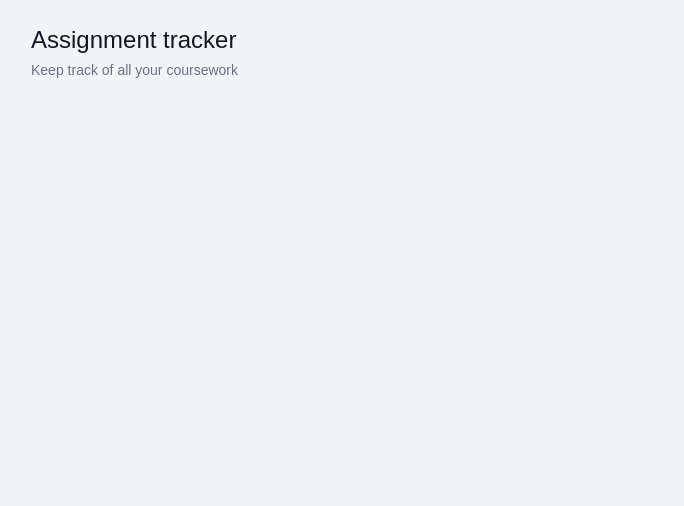
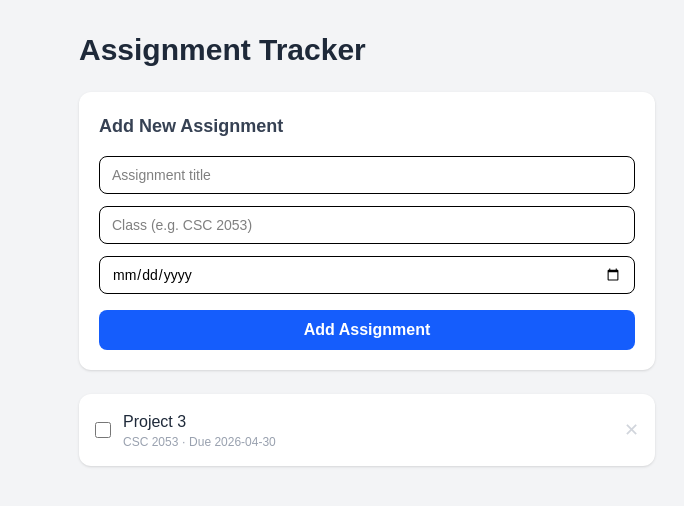
Before and after one commit to mfunchion/Assignment-Tracker, a Next.js app: page / in a window 1280 px wide. Shown: the top 506 px of the page, without its empty margins (273-957 px from the left). Built offline with nearby package versions, Linux system fonts and the light colour scheme.

Commit message:
added list style for the assignment tracker and the functions to add and delete

```diff
--- a/app/page.js
+++ b/app/page.js
@@ -1,13 +1,103 @@
-import Image from "next/image";
+'use client';
+import { useState } from 'react';
 
 export default function Home() {
+  const [assignments, setAssignments] = useState([
+    { id: 1, title: 'Project 3', cls: 'CSC 2053', due: '2026-04-30', done: false }
+  ]);
+
+  const [title, setTitle] = useState('');
+  const [cls, setCls] = useState('');
+  const [due, setDue] = useState('');
+
+  function addAssignment() {
+    if (!title || !cls || !due) return alert('Please fill in all fields.');
+    setAssignments([...assignments, { id: Date.now(), title, cls, due, done: false }]);
+    setTitle('');
+    setCls('');
+    setDue('');
+  }
+
+  function toggleDone(id) {
+    setAssignments(assignments.map(a =>
+      a.id === id ? { ...a, done: !a.done } : a
+    ));
+  }
+
+  function deleteAssignment(id) {
+    setAssignments(assignments.filter(a => a.id !== id));
+  }
+
   return (
-    <main className="min-h-screen bg-gray-100 p-6">
-      <div className="max-w-2xl mx-auto">
-        <div className="mb-6">
-          <h1 className="text-2xl font-medium text-gray-900">Assignment tracker</h1>
-          <p className="text-sm text-gray-500 mt-1">Keep track of all your coursework</p>
+    <main className="min-h-screen bg-gray-100 p-8">
+      <div className="max-w-xl mx-auto">
+
+        <h1 className="text-3xl font-bold text-gray-800 mb-6">Assignment Tracker</h1>
+
+        <div className="bg-white rounded-xl p-5 shadow mb-6">
+          <h2 className="text-lg font-semibold text-gray-700 mb-4">Add New Assignment</h2>
+
+          <input
+            type="text"
+            placeholder="Assignment title"
+            value={title}
+            onChange={e => setTitle(e.target.value)}
+            className="w-full border border-black-300 rounded-lg px-3 py-2 mb-3 text-sm text-black focus:outline-none focus:border-blue-400"
+          />
+          <input
+            type="text"
+            placeholder="Class (e.g. CSC 2053)"
+            value={cls}
+            onChange={e => setCls(e.target.value)}
+            className="w-full border border-black-300 rounded-lg px-3 py-2 mb-3 text-sm text-black focus:outline-none focus:border-blue-400"
+          />
+          <input
+            type="date"
+            value={due}
+            onChange={e => setDue(e.target.value)}
+            className="w-full border border-black-300 rounded-lg px-3 py-2 mb-4 text-sm text-black focus:outline-none focus:border-blue-400"
+          />
+
+          <button
+            onClick={addAssignment}
+            className="w-full bg-blue-600 hover:bg-blue-500 text-white font-semibold py-2 rounded-lg transition-colors"
+          >
+            Add Assignment
+          </button>
         </div>
+
+        <div className="flex flex-col gap-3">
+          {assignments.length === 0 && (
+            <p className="text-center text-gray-400 text-sm py-8">No assignments yet. Add one above!</p>
+          )}
+
+          {assignments.map(a => (
+            <div
+              key={a.id}
+              className={`bg-white rounded-xl p-4 shadow flex items-center gap-3 ${a.done ? 'opacity-50' : ''}`}
+            >
+              <input
+                type="checkbox"
+                checked={a.done}
+                onChange={() => toggleDone(a.id)}
+                className="w-4 h-4 cursor-pointer"
+              />
+
+              <div className="flex-1">
+                <p className={`font-medium text-gray-800 ${a.done ? 'line-through' : ''}`}>{a.title}</p>
+                <p className="text-xs text-gray-400">{a.cls} · Due {a.due}</p>
+              </div>
+
+              <button
+                onClick={() => deleteAssignment(a.id)}
+                className="text-gray-300 hover:text-red-400 text-lg transition-colors"
+              >
+                ✕
+              </button>
+            </div>
+          ))}
+        </div>
+
       </div>
     </main>
   );
```
